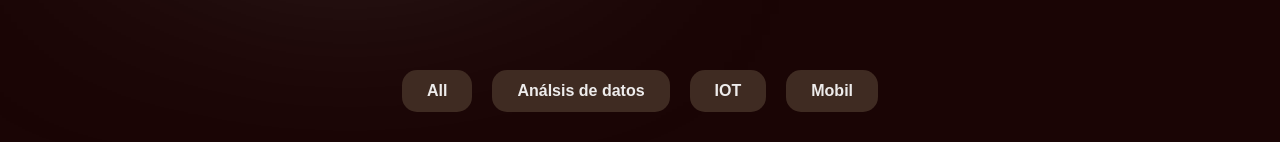
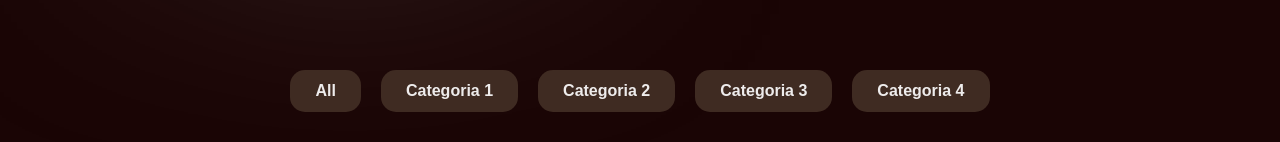
Before and after one commit to germanhyt/001_Web_MyPortafolio_01-23, a React (Create React App) app: page / in a window 1280 px wide. Shown: the part 633-775 px from the top of the page. Built offline with nearby package versions, Linux system fonts and the light colour scheme; a web font is replaced by a local one.

Commit message:
Add changes our portfolio

```diff
--- a/src/components/Footer/Footer.jsx
+++ b/src/components/Footer/Footer.jsx
@@ -18,23 +18,23 @@ export const Footer = () => {
         </a>
       </h1>
       <div className="social-links">
-        <a href="https://www.instagram.com/_germanhuaytalla" target={"blank"}>
+        <a href="https://www.instagram.com" target={"blank"}>
           <BsInstagram className="social" />
         </a>
         <a
-          href="https://www.facebook.com/groups/177151769719998"
+          href="https://www.facebook.com/"
           target={"blank"}
         >
           <FaFacebookF className="social" />
         </a>
         <a
-          href="https://www.youtube.com/channel/UCG3yrlp0Z-_35aBYfHgb6Xg"
+          href="https://www.youtube.com/"
           target={"blank"}
         >
           <TiSocialYoutube className="social" />
         </a>
 
-        <a href="https://github.com/germanhyt" target={"blank"}>
+        <a href="https://github.com/" target={"blank"}>
           <TiSocialGithub className="social" />
         </a>
       </div>
--- a/src/components/header/Header.css
+++ b/src/components/header/Header.css
@@ -86,7 +86,7 @@
   opacity: 1;
 }
 .info-container .logo .hover-show.active .circle:nth-child(1) {
-  background: url(https://i.postimg.cc/qRbWycjK/styles.webp);
+  background: url(https://i.postimg.cc/gkkPwJs8/web-develpment.webp);
   background-size: cover;
   background-position: center;
   position: absolute;
@@ -95,14 +95,14 @@
 .info-container .logo .hover-show.active .circle:nth-child(2) {
   position: absolute;
   transform: translateX(150%) translateY(-150%);
-  background: url(https://i.postimg.cc/m2XW7spq/excel.webp);
+  background: url(https://i.postimg.cc/gkkPwJs8/web-develpment.webp);
   background-size: cover;
   background-position: center;
 }
 .info-container .logo .hover-show.active .circle:nth-child(3) {
   position: absolute;
   transform: translateX(210%);
-  background: url(https://i.postimg.cc/sgVwcQqD/pbi.webp);
+  background: url(https://i.postimg.cc/gkkPwJs8/web-develpment.webp);
   background-size: cover;
   background-position: center;
 }
--- a/src/data/data.js
+++ b/src/data/data.js
@@ -5,7 +5,7 @@ const data = [
       "https://samuelkraft.com/_next/image?url=%2Fblog%2Fspring-parallax-framer-motion-guide%2Fbg.png&w=828&q=75",
     link: "#!",
     title: "Proyecto",
-    category: "Análsis de datos",
+    category: "Categoria 1",
     tecnologies: "Tec",
     description: "Desc",
     date: "2022",
@@ -17,7 +17,7 @@ const data = [
       "https://samuelkraft.com/_next/image?url=%2Fblog%2Fspring-parallax-framer-motion-guide%2Fbg.png&w=828&q=75",
     link: "#!",
     title: "Proyecto",
-    category: "Análsis de datos",
+    category: "Categoria 1",
     tecnologies: "Tec",
     description: "Desc",
     date: "2022",
@@ -29,7 +29,7 @@ const data = [
       "https://samuelkraft.com/_next/image?url=%2Fblog%2Fspring-parallax-framer-motion-guide%2Fbg.png&w=828&q=75",
     link: "#!",
     title: "Proyecto",
-    category: "Análsis de datos",
+    category: "Categoria 1",
     tecnologies: "Tec",
     description: "Desc",
     date: "2022",
@@ -41,7 +41,7 @@ const data = [
       "https://samuelkraft.com/_next/image?url=%2Fblog%2Fspring-parallax-framer-motion-guide%2Fbg.png&w=828&q=75",
     link: "#!",
     title: "Proyecto",
-    category: "Análsis de datos",
+    category: "Categoria 1",
     tecnologies: "Tec",
     description: "Desc",
     date: "2022",
@@ -53,7 +53,7 @@ const data = [
       "https://samuelkraft.com/_next/image?url=%2Fblog%2Fspring-parallax-framer-motion-guide%2Fbg.png&w=828&q=75",
     link: "#!",
     title: "Proyecto",
-    category: "Análsis de datos",
+    category: "Categoria 2",
     tecnologies: "Tec",
     description: "Desc",
     date: "2022",
@@ -65,7 +65,7 @@ const data = [
       "https://samuelkraft.com/_next/image?url=%2Fblog%2Fspring-parallax-framer-motion-guide%2Fbg.png&w=828&q=75",
     link: "#!",
     title: "Proyecto",
-    category: "Análsis de datos",
+    category: "Categoria 2",
     tecnologies: "Tec",
     description: "Desc",
     date: "2022",
@@ -77,7 +77,7 @@ const data = [
       "https://samuelkraft.com/_next/image?url=%2Fblog%2Fspring-parallax-framer-motion-guide%2Fbg.png&w=828&q=75",
     link: "#!",
     title: "Proyecto",
-    category: "Análsis de datos",
+    category: "Categoria 2",
     tecnologies: "Tec",
     description: "Desc",
     date: "2022",
@@ -89,7 +89,7 @@ const data = [
       "https://samuelkraft.com/_next/image?url=%2Fblog%2Fspring-parallax-framer-motion-guide%2Fbg.png&w=828&q=75",
     link: "#!",
     title: "Proyecto",
-    category: "IOT",
+    category: "Categoria 3",
     tecnologies: "Tec",
     description: "Desc",
     date: "2022",
@@ -101,7 +101,7 @@ const data = [
       "https://samuelkraft.com/_next/image?url=%2Fblog%2Fspring-parallax-framer-motion-guide%2Fbg.png&w=828&q=75",
     link: "#!",
     title: "Proyecto",
-    category: "IOT",
+    category: "Categoria 3",
     tecnologies: "Tec",
     description: "Desc",
     date: "2022",
@@ -113,7 +113,7 @@ const data = [
       "https://samuelkraft.com/_next/image?url=%2Fblog%2Fspring-parallax-framer-motion-guide%2Fbg.png&w=828&q=75",
     link: "#!",
     title: "Proyecto",
-    category: "Mobil",
+    category: "Categoria 4",
     tecnologies: "Tec",
     description: "Desc",
     date: "2022",
@@ -125,7 +125,7 @@ const data = [
       "https://samuelkraft.com/_next/image?url=%2Fblog%2Fspring-parallax-framer-motion-guide%2Fbg.png&w=828&q=75",
     link: "#!",
     title: "Proyecto",
-    category: "Mobil",
+    category: "Categoria 4",
     tecnologies: "Tec",
     description: "Desc",
     date: "2022",
```
